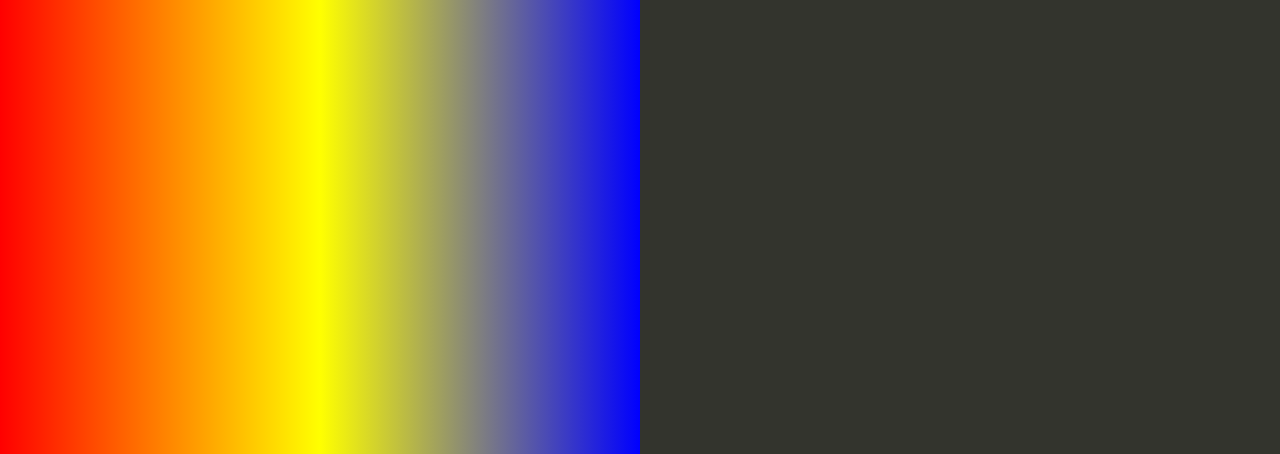
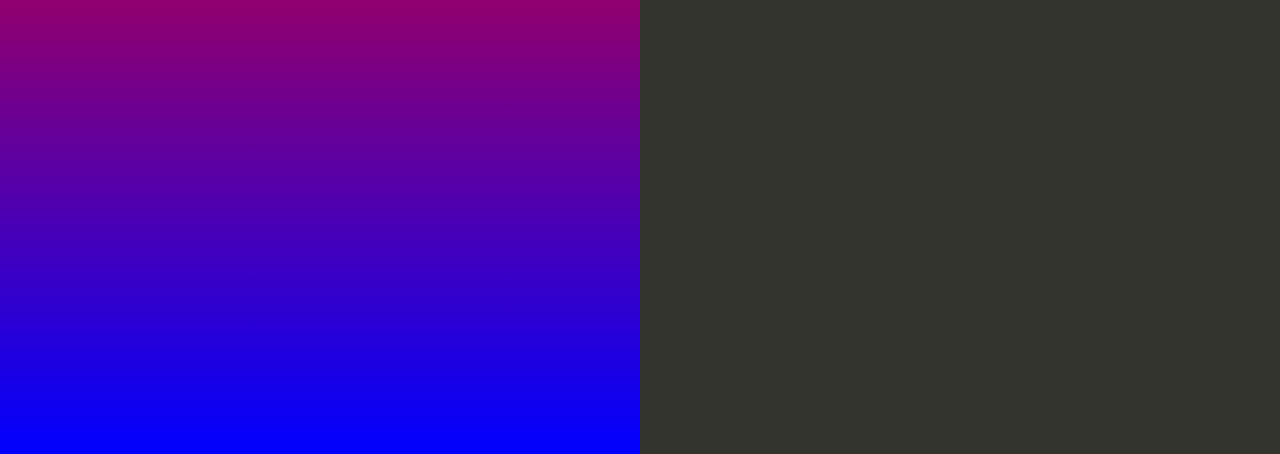
Before and after one commit to parth-vasoya-darshanuniversity/just-for-temp-cicd, a website: page index.html in a window 1280 px wide. Shown: the part 346-800 px from the top of the page. Drawn offline with Linux system fonts and the light colour scheme.

Commit message:
Update color in index.html

```diff
--- a/index.html
+++ b/index.html
@@ -35,7 +35,7 @@
 
         text-align: right;
         padding-top: 11em;
-        background-image: linear-gradient(to right, red 0%, yellow 50%, blue 100%);
+        background-image: linear-gradient(red,blue);
       }
       .textColumn p {
         width: 75%;
```
